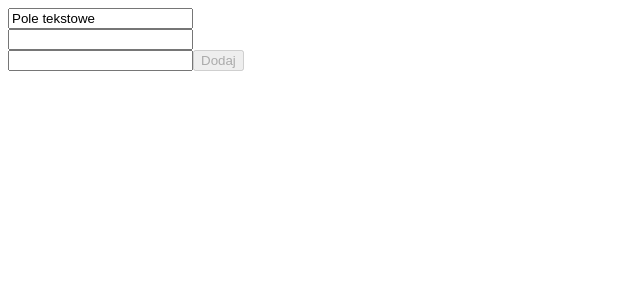
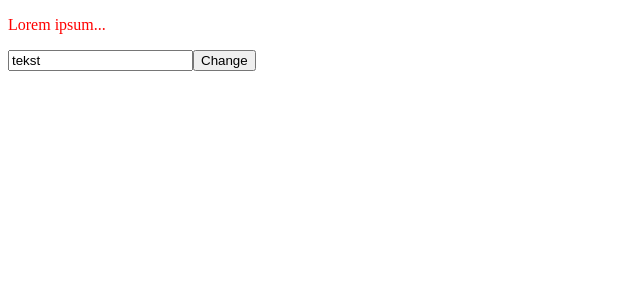
Before and after one commit to MateuszCzo/Angular, an Angular app in the folder angular-kurs/: page / in a window 1280 px wide. Shown: the top 300 px of the page, without its empty margins (0-640 px from the left). Built offline with nearby package versions, Linux system fonts and the light colour scheme.

Commit message:
Data binding - property binding

```diff
--- a/angular-kurs/src/app/app.component.css
+++ b/angular-kurs/src/app/app.component.css
@@ -0,0 +1,7 @@
+.color {
+    color: red;
+}
+
+.color2 {
+    color: blue;
+}
--- a/angular-kurs/src/app/app.component.html
+++ b/angular-kurs/src/app/app.component.html
@@ -1,18 +1,7 @@
 <div>
 
-  <div>
-    <input [value]="inputText">
-  </div>
-
-  <div>
-    <input [(ngModel)]="inputText2Way">
-    {{ inputText2Way }}
-  </div>
-
-  <div>
-    <input (click)="click()">
-    <button [disabled]="button">Dodaj</button>
-    {{ showClick }}
-  </div>
+  <p [className]="colorClass">Lorem ipsum...</p>
+  <input [maxLength]="maxLength" [value]="inputText">
+  <button [disabled]="isDisabled" (click)="change()">Change</button>
 
 </div>
--- a/angular-kurs/src/app/app.component.ts
+++ b/angular-kurs/src/app/app.component.ts
@@ -6,14 +6,17 @@ import { Component } from '@angular/core';
   styleUrls: ['./app.component.css']
 })
 export class AppComponent {
-  inputText = 'Pole tekstowe';
-  inputText2Way:string = '';
-  button = true;
-  showClick = '';
 
-  click() {
-    this.showClick = 'Przycisk aktywny'
-    this.button = false;
+  inputText = 'tekst';
+  maxLength = 5;
+  colorClass = 'color';
+  isDisabled = false;
+
+  change() {
+    this.inputText = 'Zmiana tekstu i koloru';
+    this.maxLength = 10;
+    this.colorClass = 'color2';
+    this.isDisabled = true;
   }
 
 }
```
